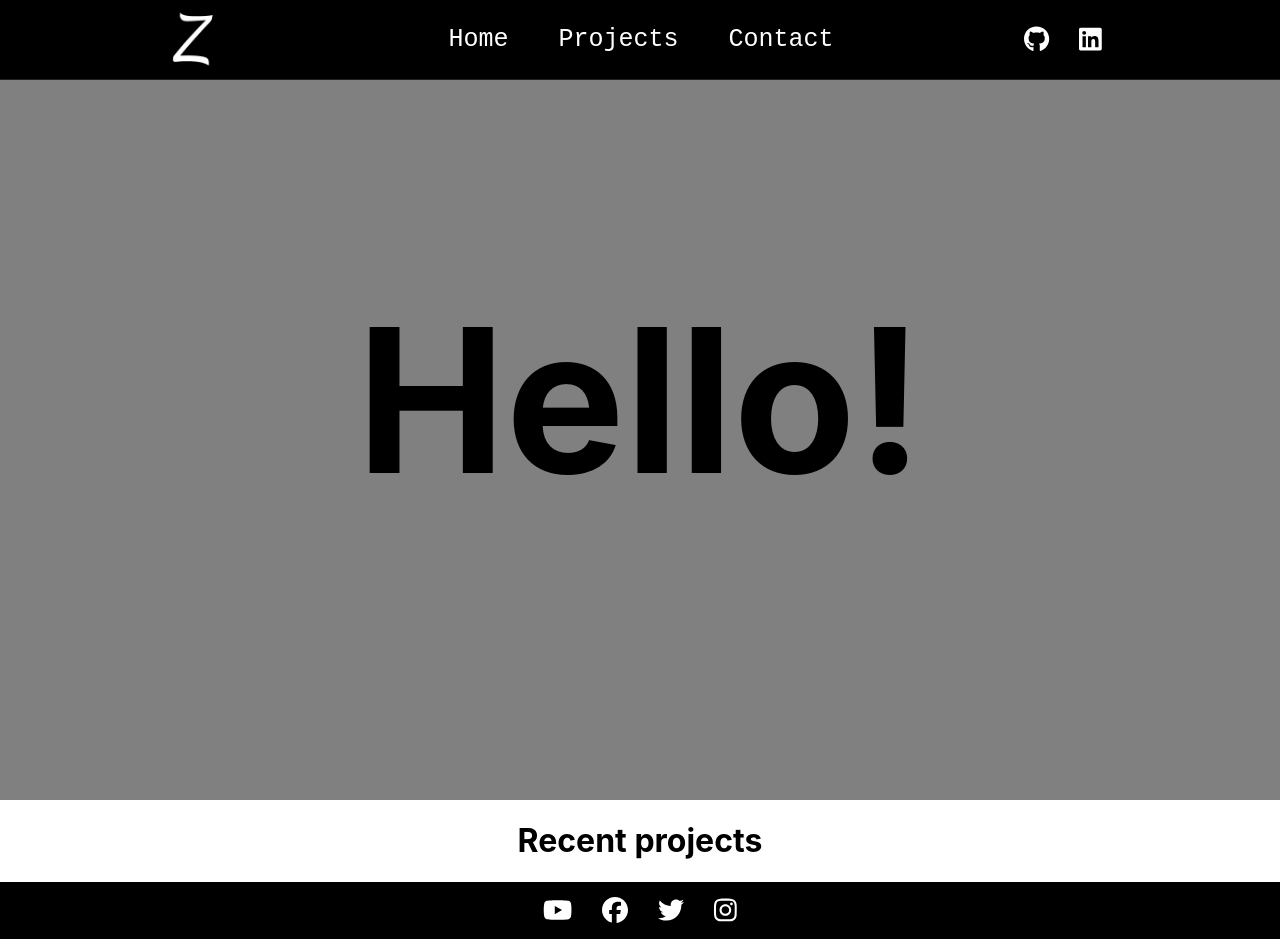
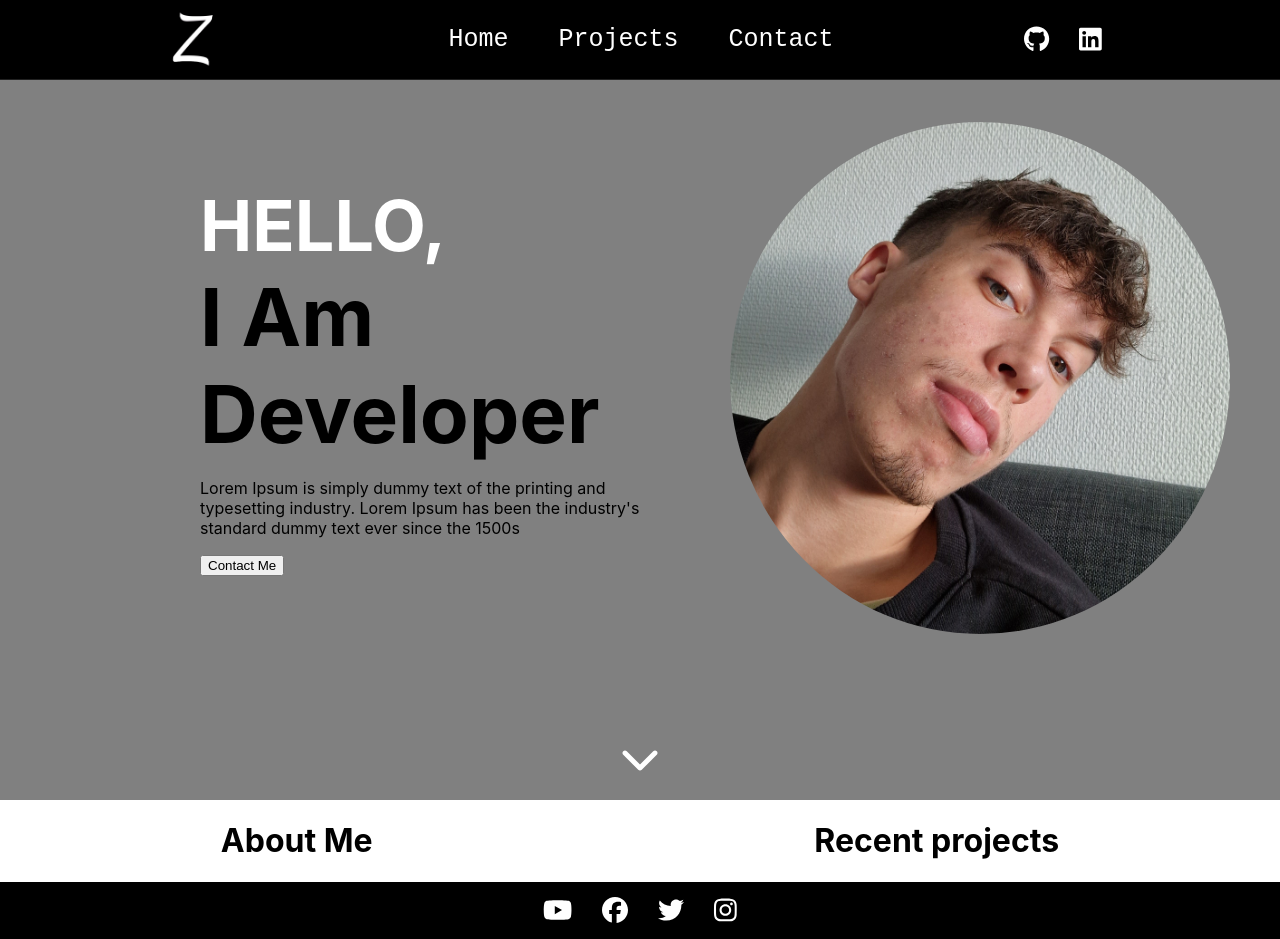
Before and after one commit to MehdiZaidaneS/miportfolio, a React (Create React App) app: page /miportfolio/ in a window 1280 px wide. Built offline with nearby package versions, Linux system fonts and the light colour scheme.

Commit message:
Improving frontpage

```diff
--- a/src/App.css
+++ b/src/App.css
@@ -12,7 +12,7 @@ body{
   margin: 0 auto;
   text-align: center;
   justify-content: center;
-  overflow: hidden;
+   overflow: hidden;
   position: fixed;
   top: 0%;
   width: 100%
@@ -78,9 +78,56 @@ body{
   font-size: 15px;
   color: white;
   background: none;
+  border: none;
   cursor: pointer;
 }
 
+
+.Bar2{
+  margin-top: 15px;
+  display: flex;
+  flex-direction: column;
+}
+
+.Bar2 a{
+  color: rgb(255, 255, 255);
+  text-decoration: none;
+  font-size: 25px;
+  font-family: 'Courier New', Courier, monospace;
+  margin: 0 auto;
+  margin-top: 15px;
+  text-align: center;
+  width: fit-content;
+}
+
+.Bar2 a:hover{
+  text-decoration: underline rgba(255, 255, 255, 0.705);
+}
+
+.Bar2 a:focus{
+  text-decoration: underline rgba(255, 255, 255, 0.705);
+}
+
+.socialmedia2{
+  margin-top: 30px;
+}
+
+.socialmedia2 a{
+  color: white;
+  margin: 10px;
+  font-size: 15px;
+}
+
+.sidebar p{
+  margin-top: 100px;
+  font-style: italic;
+}
+
+.footer2 a{
+  color: white;
+  margin: 10px;
+  font-size: 15px;
+}
 
 @media only screen and (max-width: 1280px) {
 
@@ -117,11 +164,12 @@ body{
 
   .logo{
     margin: 0 auto;
+
   }
   .bars{
     display:block;
     margin-right: 15px;
-    margin-left: -15px;
+    margin-left: -65px;
   }
 
   .sidebar{
--- a/src/App.js
+++ b/src/App.js
@@ -92,9 +92,9 @@ useEffect(() => {
       { sidebar &&
       <div className='sidebar'>
           <div className='Bar2'>
-            <Link to="/"><button onClick={change}>Home</button></Link>
-            <Link to="/projects"><button onClick={change}>Projects</button></Link>
-            <Link to="/contact"><button onClick={change}>Contact</button></Link>
+            <Link to="/" onClick={change}>Home</Link>
+            <Link to="/projects" onClick={change}>Projects</Link>
+            <Link to="/contact" onClick={change}>Contact</Link>
           </div>
           <div className='socialmedia2'>
             <a href="https://github.com/MehdiZaidaneS"
@@ -106,7 +106,9 @@ useEffect(() => {
                <FontAwesomeIcon icon={faLinkedin} size="2x" />
              </a>
           </div>
+          <p>Find me:</p>
           <div className='footer2'>
+
              <a href="https://www.youtube.com/c/jamesqquick"
                 className="youtube social" target="_blank" rel="noopener noreferrer">
                 <FontAwesomeIcon icon={faYoutube} size="2x" />
--- a/src/Components/FrontPage/FrontPage.css
+++ b/src/Components/FrontPage/FrontPage.css
@@ -8,11 +8,81 @@
   width: 100%;
 }
 
-.FrontPage h1{
-    font-size: 200px;
+.part1{
+  display: flex;
+  flex-direction: row;
 }
+
+html {
+  scroll-behavior: smooth;
+ }
 
 
 .recentprojects{
     text-align: center;
 }
+
+
+.block2 {
+  display: flex;
+  flex-direction: row;
+  justify-content: center;
+  text-align: center;
+}
+
+.block2 div{
+  margin: 10px;
+  margin: 0 auto;
+  justify-content: center;
+  text-align: center;
+}
+
+.photo img{
+  border-radius: 100%;
+}
+
+.text{
+  margin-left: 200px;
+  justify-content: center;
+  width: 40%;
+}
+
+.text h2{
+  font-size: 70px;
+  margin: 0 auto;
+  color: white;
+
+}
+
+.text h1{
+  margin: 0 auto;
+  font-size: 80px;
+
+}
+
+.photo{
+ text-align: center;
+  width: 50%;
+}
+
+
+.part2{
+  text-align: center;
+ margin-top: 100px;
+}
+
+
+.part2 a{
+
+  font-size: 20px;
+  margin: 0 auto;
+  color:rgb(255, 255, 255);
+}
+.part2 a:hover{
+  color:rgb(255, 0, 0);
+}
+.part1{
+  margin-top: 100px;
+  align-items: center;
+
+}
--- a/src/Components/FrontPage/FrontPage.js
+++ b/src/Components/FrontPage/FrontPage.js
@@ -1,4 +1,7 @@
 import React from 'react'
+import foto from "./foto.jpg"
+import { FontAwesomeIcon } from '@fortawesome/react-fontawesome'
+import { faChevronDown } from '@fortawesome/free-solid-svg-icons'
 
 
 import "./FrontPage.css"
@@ -7,13 +10,37 @@ import "./FrontPage.css"
 const FrontPage = () => {
   return (
     <div>
+
       <div className='FrontPage'>
-        <h1>Hello!</h1>
+        <div className='parts'>
+          <div className='part1'>
+                <div className='text'>
+                 <h2>HELLO,</h2>
+                 <h1>I Am Developer</h1>
+                 <p>Lorem Ipsum is simply dummy text of the printing and typesetting industry. Lorem Ipsum has been the industry's standard dummy text ever since the 1500s</p>
+                 <button>Contact Me</button>
+               </div>
+               <div className='photo'>
+                 <img src={foto} alt="" width={500}></img>
+               </div>
+          </div>
+          <div className='part2'>
+
+             <a href='#info' ><FontAwesomeIcon size='2x' icon={faChevronDown}></FontAwesomeIcon></a>
+          </div>
+        </div>
+
 
       </div>
-      <div className='recentprojects'>
-         <h1>Recent projects</h1>
+      <div className='block2' id='info'>
+        <div className='aboutme'>
+            <h1>About Me</h1>
+         </div>
+         <div className='recentprojects'>
+            <h1>Recent projects</h1>
+         </div>
       </div>
+
     </div>
   )
 }
```
Also changed, not shown: src/Components/FrontPage/foto.jpg (added).
